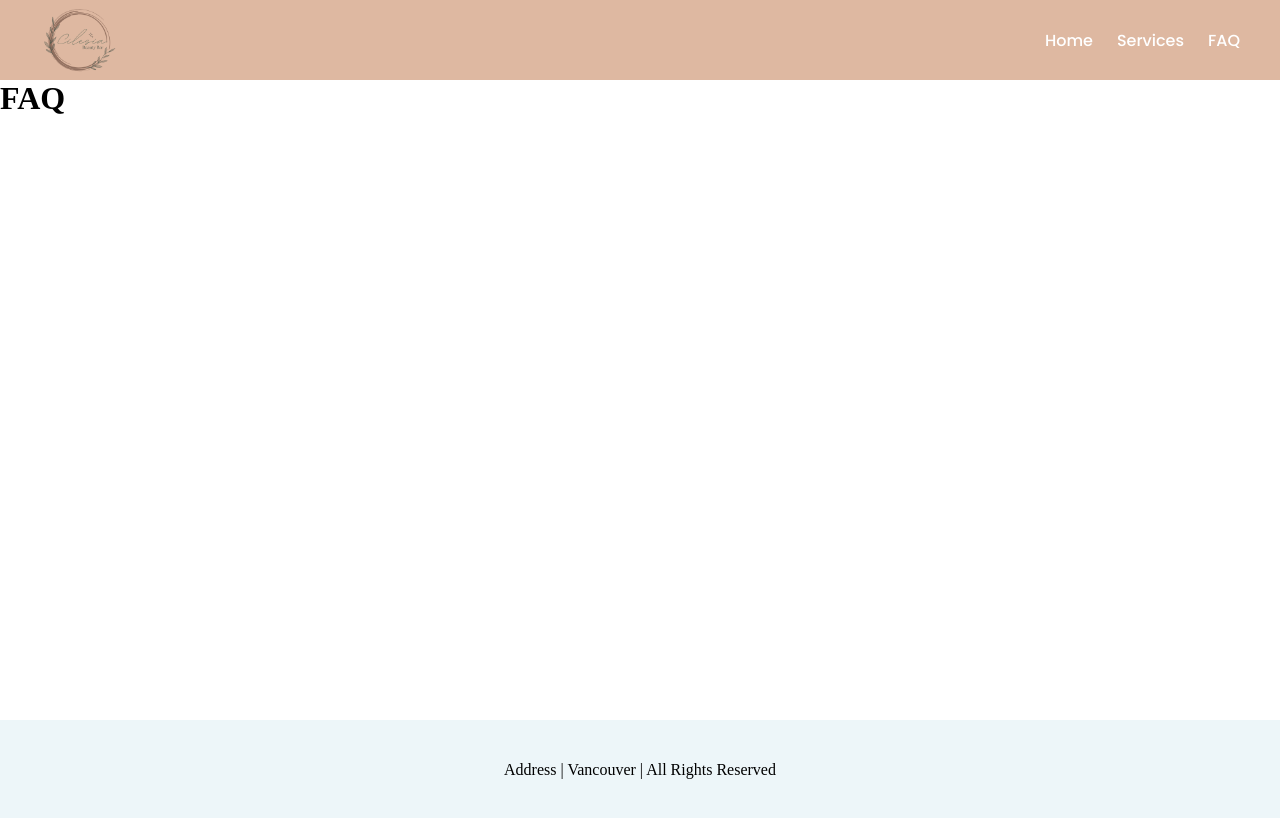
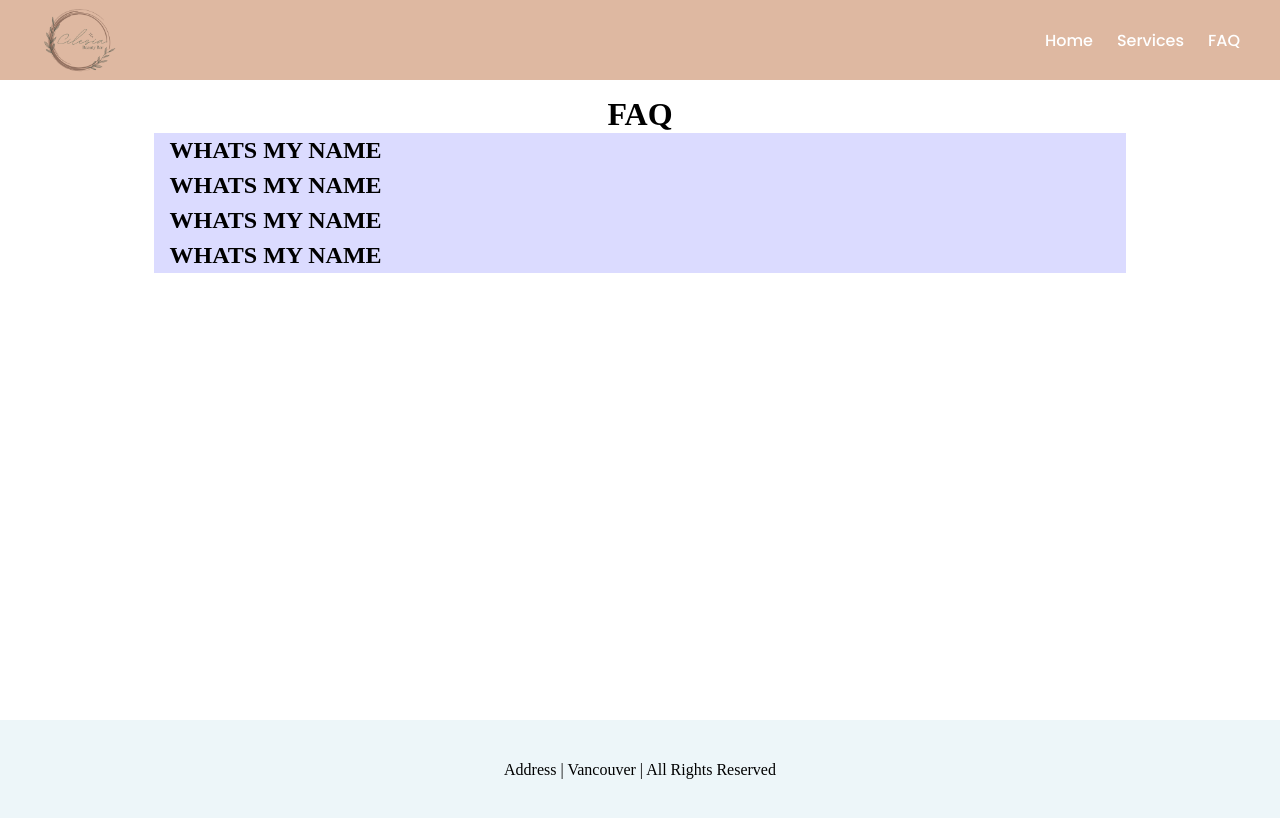
Before and after one commit to eosook/cilesia-sam, a React (Vite) app: page /questions in a window 1280 px wide. Built offline with nearby package versions, Linux system fonts and the light colour scheme.

Commit message:
creates component for the questions

```diff
--- a/src/App.scss
+++ b/src/App.scss
@@ -10,5 +10,5 @@
 
 main{
   min-height: 90vh;
-  padding-top: 80px;
+  padding: 6rem 2rem 3rem;
 }
--- /dev/null
+++ b/src/components/Question/Question.jsx
@@ -0,0 +1,21 @@
+import './Question.scss'
+import { useState } from 'react'
+
+export default function Question({question, answer}){
+    const [visible, setVisible] = useState(false);
+
+    function showAnswer(){
+        if (visible) {
+            setVisible(false);
+        } else {
+            setVisible(true);
+        }
+    }
+
+    return (
+        <section className="question-box">
+            <div className="question" onClick={showAnswer}><h2 className="question__text">{question}</h2></div>
+            <div className={(visible) ? "answer__visible" : "answer"}><p className="answer__text">{answer}</p></div>
+        </section>
+    )
+}
--- /dev/null
+++ b/src/components/Question/Question.scss
@@ -0,0 +1,25 @@
+.question-box{
+    width: 80%;
+    background-color: rgb(219, 219, 255);
+    margin: 0 auto;
+}
+
+.question{
+    padding: 0.25rem 1rem;
+    cursor: pointer;
+    &:hover{
+        background-color: rgb(75, 75, 248);
+    }
+}
+
+.answer {
+  display: none;
+
+  &__visible {
+    display: block;
+    padding: 0.25rem 1rem;
+    background-color: rgb(145, 145, 255);
+    height: 300px;
+    transition: height 0.7s ease-out;
+  }
+}
--- a/src/pages/FAQ/FAQ.jsx
+++ b/src/pages/FAQ/FAQ.jsx
@@ -1,10 +1,15 @@
 import './FAQ.scss'
+import Question from '../../components/Question/Question'
 
 export default function FAQ(){
     return (
-        <main className="questions">
+        <main>
             <div className="questions">
-                <h1>FAQ</h1>
+                <h1 className="questions__header">FAQ</h1>
+                <Question question={"WHATS MY NAME"} answer={"EO SOO"}/>
+                <Question question={"WHATS MY NAME"} answer={"ANDREW"}/>
+                <Question question={"WHATS MY NAME"} answer={"EO SOO"}/>
+                <Question question={"WHATS MY NAME"} answer={"EO SOO"}/>
             </div>
         </main>
     )
--- a/src/pages/FAQ/FAQ.scss
+++ b/src/pages/FAQ/FAQ.scss
@@ -0,0 +1,6 @@
+.questions{
+
+    &__header{
+        text-align: center;
+    }
+}
```
